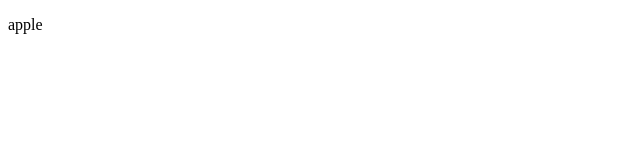
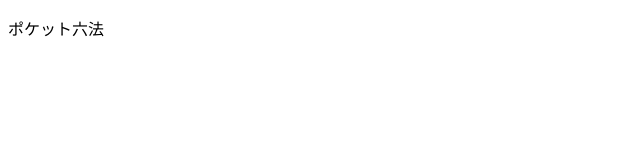
Before and after one commit to Ayahiro-Inatsugu/test, a plain HTML site: page index.html in a window 1280 px wide. Shown: the full height of the page, 0-640 px from the left. Drawn offline with Linux system fonts and the light colour scheme.

Commit message:
pタグ書き換えました

```diff
--- a/index.html
+++ b/index.html
@@ -7,6 +7,6 @@
     <title>Document</title>
 </head>
 <body>
-    <p>apple</p>
+    <p>ポケット六法</p>
 </body>
 </html>
```
